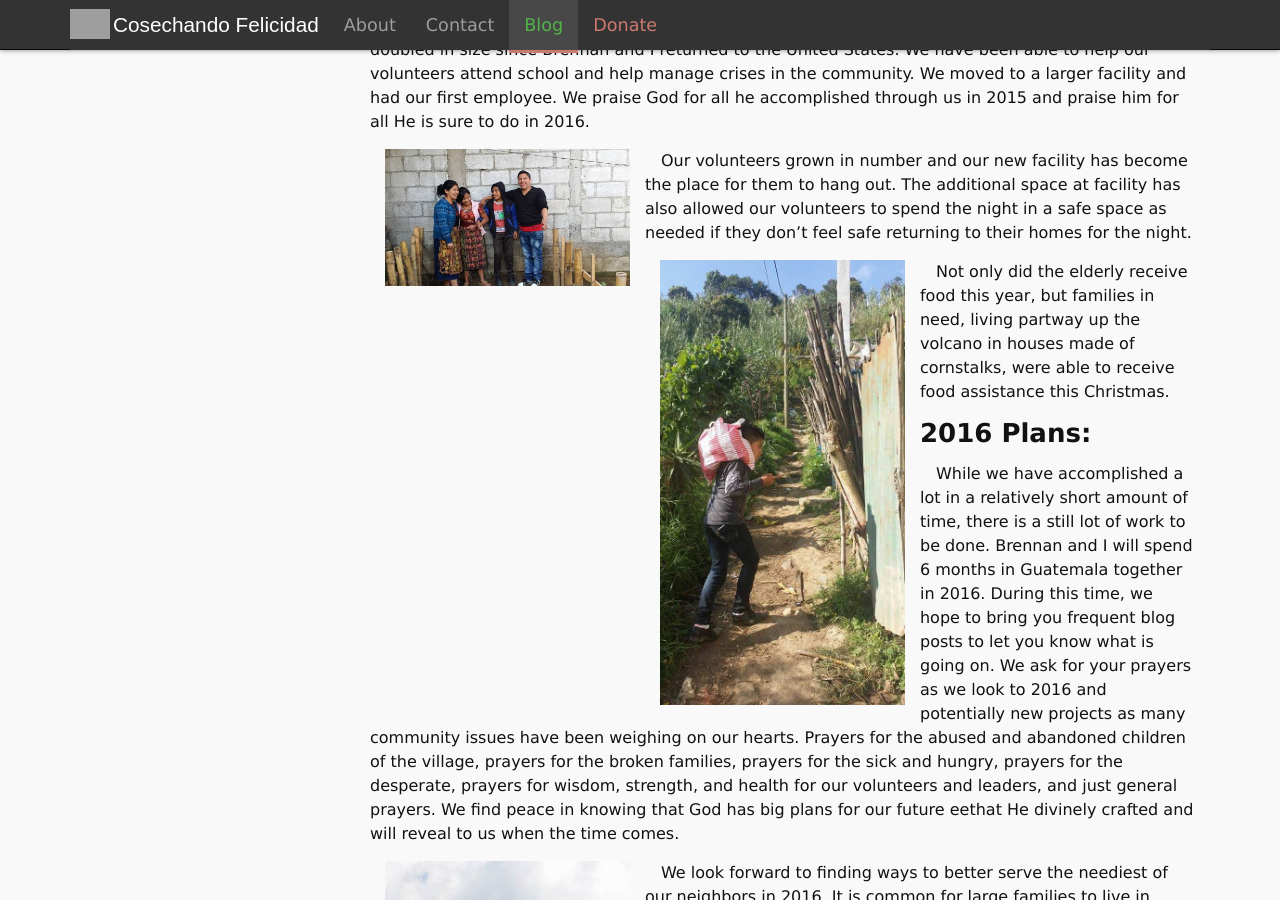
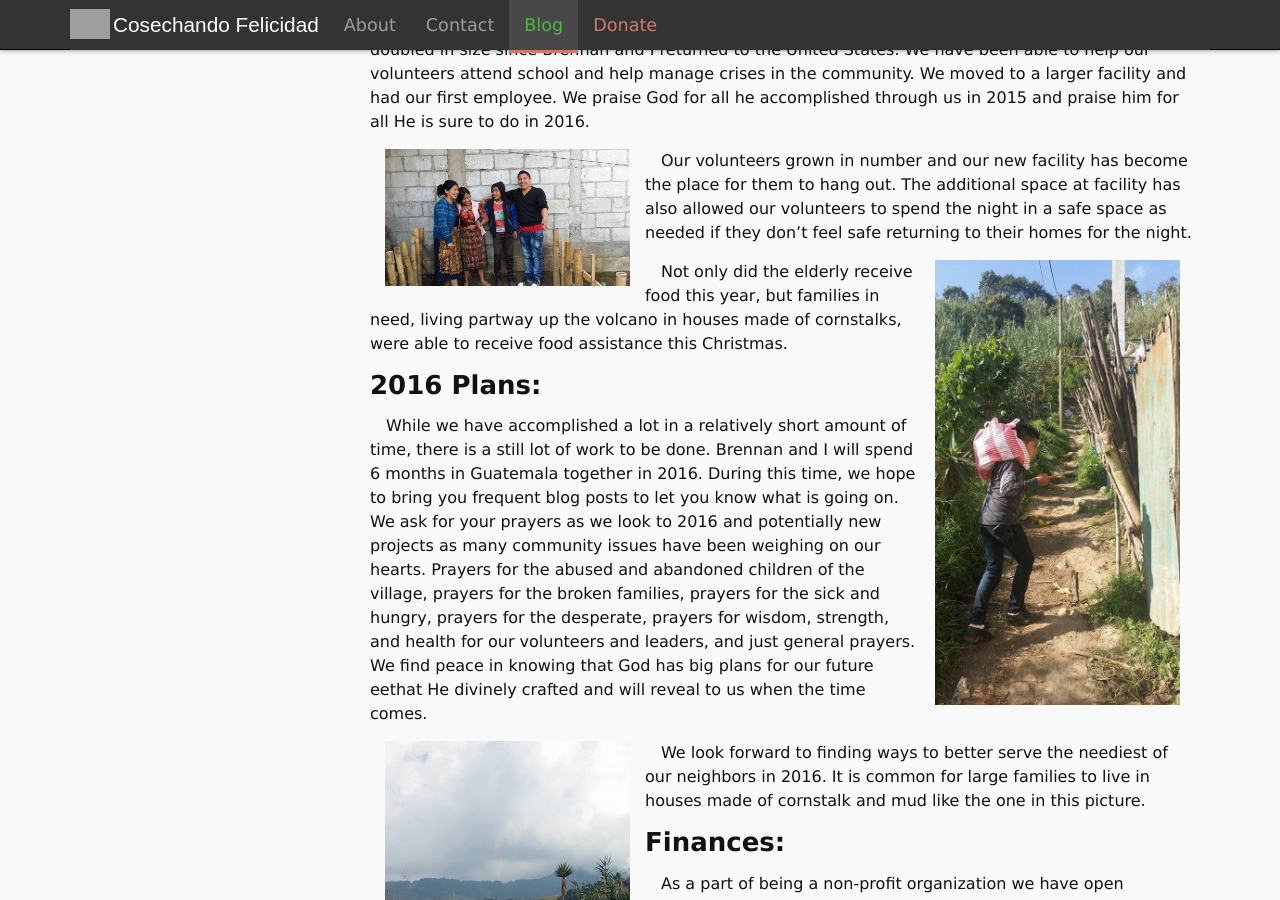
Before and after one commit to harvestinghappiness/harvestinghappiness.github.io, a Jekyll site: the page built from _posts/2016-01-01-January-Newsletter.md, in a window 1280 px wide and 900 px high, scrolled down 811 px. Built offline with Jekyll 4.4.1, drawn with Linux system fonts in a browser that asks for light colours; comment, search, counter and statistics services are not loaded.

Commit message:
update to jan post

```diff
--- a/_posts/2016-01-01-January-Newsletter.md
+++ b/_posts/2016-01-01-January-Newsletter.md
@@ -19,7 +19,7 @@ We were founded and became an IRS recognized non-profit! Our feeding program has
 
 Our volunteers grown in number and our new facility has become the place for them to hang out. The additional space at facility has also allowed our volunteers to spend the night in a safe space as needed if they don’t feel safe returning to their homes for the night.
 
-{% include figure.html src="jan16pic3.jpg" size="third" alt="Guatemalan boy carrying food." %}
+{% include figure.html src="jan16pic3.jpg" size="third" alt="Guatemalan boy carrying food." side="right" %}
 
 Not only did the elderly receive food this year, but families in need, living partway up the volcano in houses made of cornstalks, were able to receive food assistance this Christmas.
 
@@ -45,4 +45,6 @@ In summary, thank you! You all rock. Thank you for all the encouraging notes and
 
 <p class="meta">Emily, Brennan, and the Cosechando Felicidad Family</p>
 
+&nbsp;
+
 {% include figure.html src="jan16pic6.jpg" size="third" alt="Guatemalan sunset" %}
```
